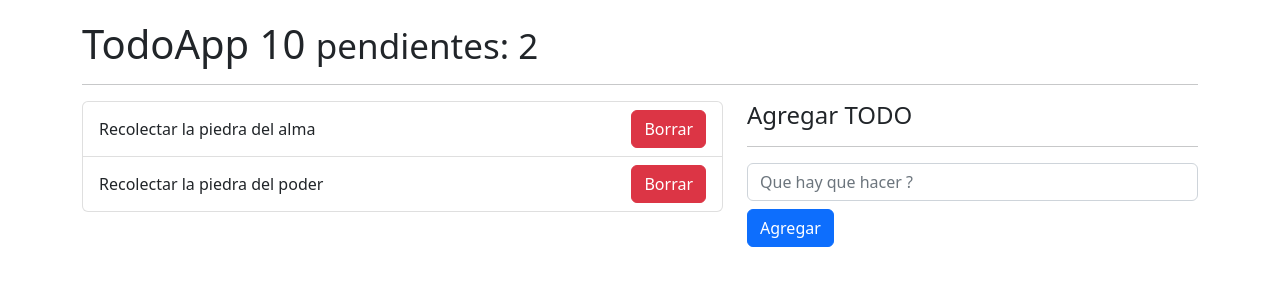
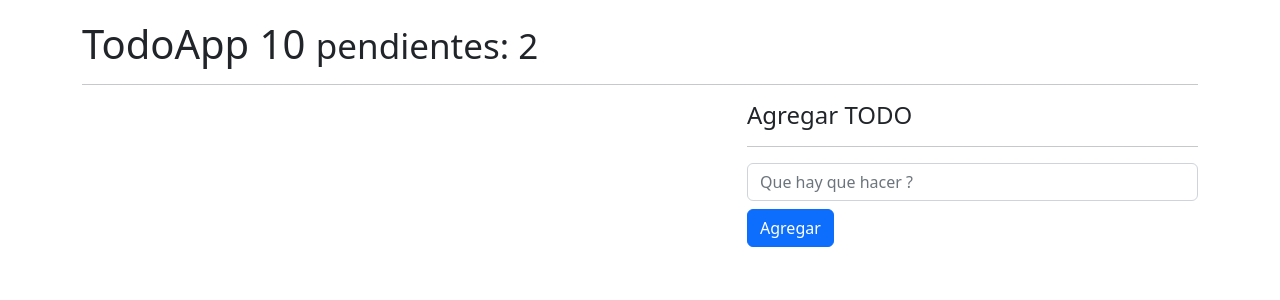
Before and after one commit to jonathanvargas2016/React-2022, a React (Vite) app in the folder 07-HooksApp/: page / in a window 1280 px wide. Shown: the top 300 px of the page. Built offline with nearby package versions, Linux system fonts and the light colour scheme.

Commit message:
Implementation onDelete Todo

```diff
--- a/07-HooksApp/src/09-useReducer/TodoApp.jsx
+++ b/07-HooksApp/src/09-useReducer/TodoApp.jsx
@@ -1,4 +1,5 @@
 import React from 'react'
+import { useEffect } from 'react'
 import { useReducer } from 'react'
 import { todoReducer } from './todo-reducer'
 import { TodoAdd } from './TodoAdd'
@@ -7,22 +8,36 @@ import { TodoList } from './TodoList'
 export const TodoApp = () => {
 
     const initialState = [
-        {
-            id: new Date().getTime(),
-            description: 'Recolectar la piedra del alma',
-            done: false
-        },
-        {
-            id: new Date().getTime() * 3,
-            description: 'Recolectar la piedra del poder',
-            done: false
-        }
+        // {
+        //     id: new Date().getTime(),
+        //     description: 'Recolectar la piedra del alma',
+        //     done: false
+        // }
     ]
 
-    const [todos, dispatch] = useReducer(todoReducer, initialState)
+    const init = () => { // funcion para los datos iniciales
+        return JSON.parse(localStorage.getItem('todos')) || []
+    }
+
+    const [todos, dispatch] = useReducer(todoReducer, initialState, init)
+
+    const handleDeleteTodo = id => {
+        dispatch({
+            type: '[TODO] Remove Todo',
+            payload: id
+        })
+    }
+
+    useEffect(() => {
+        localStorage.setItem('todos', JSON.stringify(todos))
+    }, [todos])
 
     const handleNewTodo = (todo) => {
-        console.log({todo})
+        const action = {
+            type: '[TODO] Add Todo',
+            payload: todo
+        }
+        dispatch(action)
     }
 
     return (
@@ -32,14 +47,17 @@ export const TodoApp = () => {
 
             <div className='row'>
                 <div className='col col-xl-7 col-lg-7 col-md-7 col-sm-7 col-12'>
-                    <TodoList todos={todos} />
+                    <TodoList todos={todos} onDeleteTodo={id => handleDeleteTodo(id)} />
+                    {/* id => es el valor q el evento onDeleteTodo
+                    emite y ese valor le paso a la funcion handleDeleteTodo */}
+
                 </div>
                 <div className='col col-xl-5 col-lg-5 col-md-5 col-sm-5 col-12'>
                     <h4>Agregar TODO</h4>
                     <hr />
 
                     {/* <TodoAdd onNewTodo={e => handleNewTodo(e) } /> */}
-                    <TodoAdd onNewTodo={handleNewTodo } />
+                    <TodoAdd onNewTodo={handleNewTodo} />
 
                 </div>
             </div>
--- a/07-HooksApp/src/09-useReducer/TodoItem.jsx
+++ b/07-HooksApp/src/09-useReducer/TodoItem.jsx
@@ -1,10 +1,11 @@
 import React from 'react'
 
-export const TodoItem = ({todo}) => {
+export const TodoItem = ({ todo, onDeleteTodo }) => {
+
     return (
         <li className='list-group-item d-flex justify-content-between'>
             <span className='align-self-center'>{todo.description} </span>
-            <button className='btn btn-danger'>Borrar</button>
+            <button className='btn btn-danger' type='button' onClick={() => onDeleteTodo(todo.id)}>Borrar</button>
         </li>
     )
 }
--- a/07-HooksApp/src/09-useReducer/TodoList.jsx
+++ b/07-HooksApp/src/09-useReducer/TodoList.jsx
@@ -1,13 +1,13 @@
 import React from 'react'
 import { TodoItem } from './TodoItem'
 
-export const TodoList = ({ todos = [] }) => {
+export const TodoList = ({ todos = [], onDeleteTodo }) => {
 
     return (
         <ul className='list-group'>
             {
                 todos.map(todo =>
-                    <TodoItem key={todo.id} todo={todo} />
+                    <TodoItem key={todo.id} todo={todo} onDeleteTodo={id => onDeleteTodo(id)} />
                 )
             }
         </ul>
--- a/07-HooksApp/src/09-useReducer/todo-reducer.js
+++ b/07-HooksApp/src/09-useReducer/todo-reducer.js
@@ -1,9 +1,12 @@
 
-export const todoReducer = (initialState = {}, action = {}) => {
+export const todoReducer = (initialState = [], action = {}) => {
     switch (action.type) {
-        case 'ABC':
+        case '[TODO] Add Todo':
 
-            throw new Error('Action.type = ABC no esta implementada');
+            return [...initialState, action.payload]
+
+        case '[TODO] Remove Todo':
+            return initialState.filter((todo) => todo.id !== action.payload)
 
         default:
             return initialState;
```
